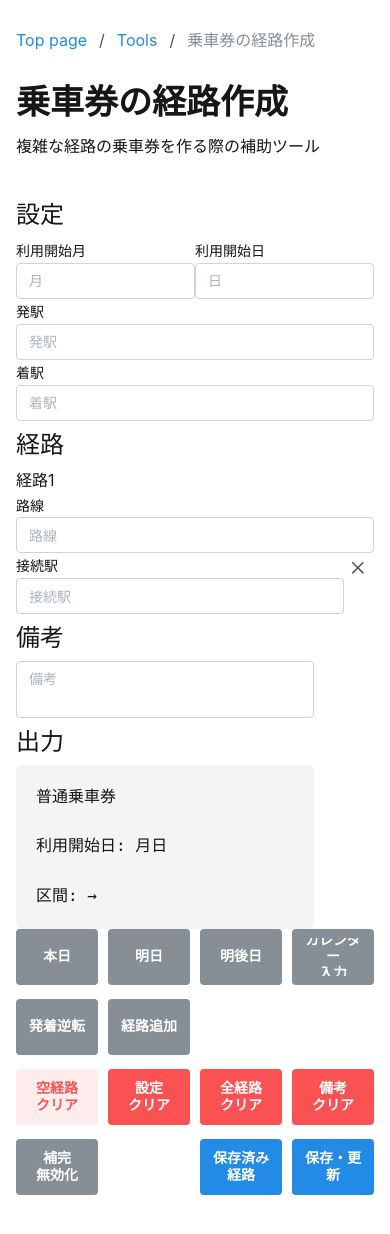
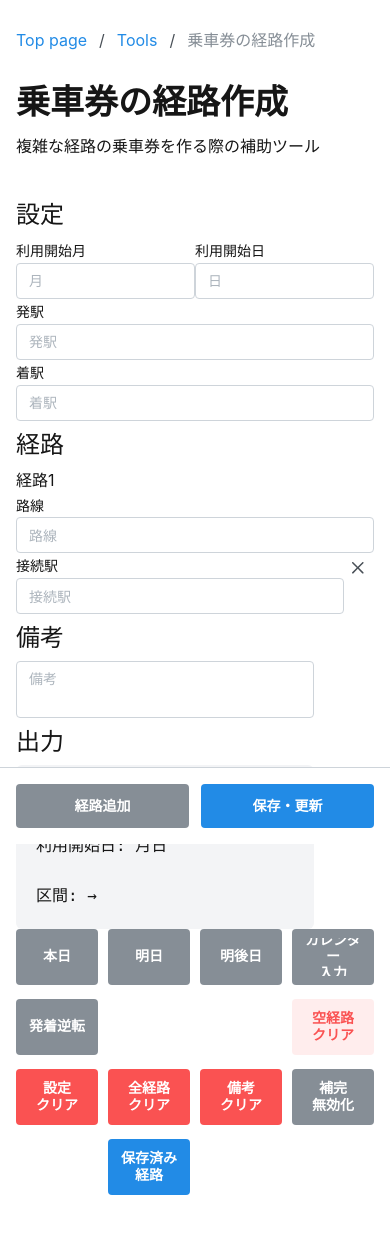
Before and after one commit to hiroxto/hiroxto.net, a Next.js app: page /tools/fare-ticket-route-planner in a window 390 px wide. Shown: the top 1234 px of the page. Built offline with nearby package versions, Linux system fonts and the light colour scheme.

Commit message:
feat: 乗車券の経路作成にスマートフォンの固定操作を追加

```diff
--- a/components/fare-ticket-route-planner/control-buttons.tsx
+++ b/components/fare-ticket-route-planner/control-buttons.tsx
@@ -2,7 +2,7 @@
 
 import { Button, Grid, Modal, Select } from '@mantine/core';
 import { DatePicker } from '@mantine/dates';
-import { useDisclosure } from '@mantine/hooks';
+import { useDisclosure, useMediaQuery } from '@mantine/hooks';
 import Link from 'next/link';
 import { useState } from 'react';
 import { useShallow } from 'zustand/react/shallow';
@@ -17,6 +17,7 @@ import {
     isSameCalendarDate,
 } from '@/components/fare-ticket-route-planner/control-buttons-ui';
 import styles from '@/components/fare-ticket-route-planner/fare-ticket-route-planner.module.css';
+import { MobileActions } from '@/components/fare-ticket-route-planner/mobile-actions';
 import { SoundButton } from '@/components/fare-ticket-route-planner/sound-button';
 import { useInputSettingStore } from '@/components/fare-ticket-route-planner/stores/input-setting-store';
 import { useRouteStateStore } from '@/components/fare-ticket-route-planner/stores/route-state-store';
@@ -143,6 +144,7 @@ function SaveRouteModal({
 }
 
 export function ControlButtons() {
+    const isMobile = useMediaQuery('(max-width: 47.99em)');
     const {
         setMonth,
         setDay,
@@ -256,15 +258,21 @@ export function ControlButtons() {
     return (
         <>
             <Grid columns={12} gap="xs">
-                {baseGrayButtons.map((definition) => (
-                    <GridActionButton key={definition.key} definition={definition} />
-                ))}
+                {baseGrayButtons
+                    .filter((definition) => !isMobile || definition.key !== 'add-route')
+                    .map((definition) => (
+                        <GridActionButton key={definition.key} definition={definition} />
+                    ))}
                 <Grid.Col span={3} />
                 <Grid.Col span={3} />
-                {secondaryButtons.map((definition) => (
-                    <GridActionButton key={definition.key} definition={definition} />
-                ))}
+                {secondaryButtons
+                    .filter((definition) => !isMobile || definition.key !== 'save')
+                    .map((definition) => (
+                        <GridActionButton key={definition.key} definition={definition} />
+                    ))}
             </Grid>
+
+            {isMobile && <MobileActions onAddRoute={() => addRoute(-1)} onSave={saveModalHandlers.open} />}
 
             <CalendarModal
                 modalState={{ opened: isOpenedCalendarModel, onClose: calendarModalHandlers.close }}
--- a/components/fare-ticket-route-planner/fare-ticket-route-planner.module.css
+++ b/components/fare-ticket-route-planner/fare-ticket-route-planner.module.css
@@ -35,3 +35,26 @@
 .note {
     width: 83.333333%;
 }
+
+.mobileActionsSpace {
+    height: calc(4.75rem + 1px + env(safe-area-inset-bottom));
+}
+
+.mobileActions {
+    position: fixed;
+    inset: auto 0 0;
+    z-index: 100;
+    display: grid;
+    grid-template-columns: 1fr 1fr;
+    gap: 0.75rem;
+    margin: 0;
+    padding: 1rem;
+    padding-bottom: calc(1rem + env(safe-area-inset-bottom));
+    border: 0;
+    border-top: 1px solid var(--mantine-color-default-border);
+    background: var(--mantine-color-body);
+}
+
+.mobileActionButton {
+    height: 2.75rem;
+}
--- /dev/null
+++ b/components/fare-ticket-route-planner/mobile-actions.tsx
@@ -0,0 +1,23 @@
+import styles from '@/components/fare-ticket-route-planner/fare-ticket-route-planner.module.css';
+import { SoundButton } from '@/components/fare-ticket-route-planner/sound-button';
+
+interface MobileActionsProps {
+    onAddRoute: () => void;
+    onSave: () => void;
+}
+
+// 狭い画面では経路追加と保存を下部に固定し、同じ高さの余白で末尾までスクロールできるようにする。
+export function MobileActions({ onAddRoute, onSave }: MobileActionsProps) {
+    return (
+        <div className={styles.mobileActionsSpace}>
+            <fieldset aria-label="経路の固定操作" className={styles.mobileActions}>
+                <SoundButton color="gray" soundType="click" onClick={onAddRoute} className={styles.mobileActionButton}>
+                    経路追加
+                </SoundButton>
+                <SoundButton color="blue" soundType="click" onClick={onSave} className={styles.mobileActionButton}>
+                    保存・更新
+                </SoundButton>
+            </fieldset>
+        </div>
+    );
+}
```
Also changed, not shown: 1 other file (tests, documents, lock files or other folders).
